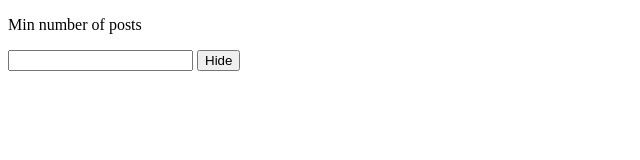
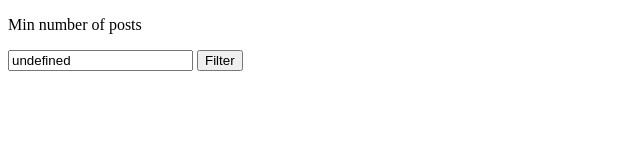
Before and after one commit to dmitriiTr/filter-posts, a website with bundled scripts: page public/index.html in a window 1280 px wide. Shown: the full height of the page, 0-640 px from the left. Built offline with nearby package versions, Linux system fonts and the light colour scheme; some packages are replaced by stand-ins of ours; no server answers.

```diff
--- a/public/index.html
+++ b/public/index.html
@@ -3,7 +3,7 @@
   <body>
     <p>Min number of posts</p>
     <input type="text" id="postnumber" />
-    <button id="hidePosts">Hide</button>
+    <button id="hidePosts">Filter</button>
     <script src="script.js"></script>
   </body>
 </html>
--- a/script.ts
+++ b/script.ts
@@ -12,9 +12,16 @@
   const tabId = tab?.id;
   if (tabId) {
     chrome.scripting.executeScript({
-      target: { tabId }, func: () => document.styleSheets.item(0)?.
+      target: { tabId }, func: () => document.styleSheets.item(1)?.
         insertRule('[hidden] { display: none !important; }')
     });
+  }
+});
+
+chrome.storage.sync.get('postNumber').then(({ postNumber }) => {
+  const input = document.querySelector<HTMLInputElement>('#postnumber');
+  if (input) {
+    input.value = postNumber;
   }
 });
 
```
